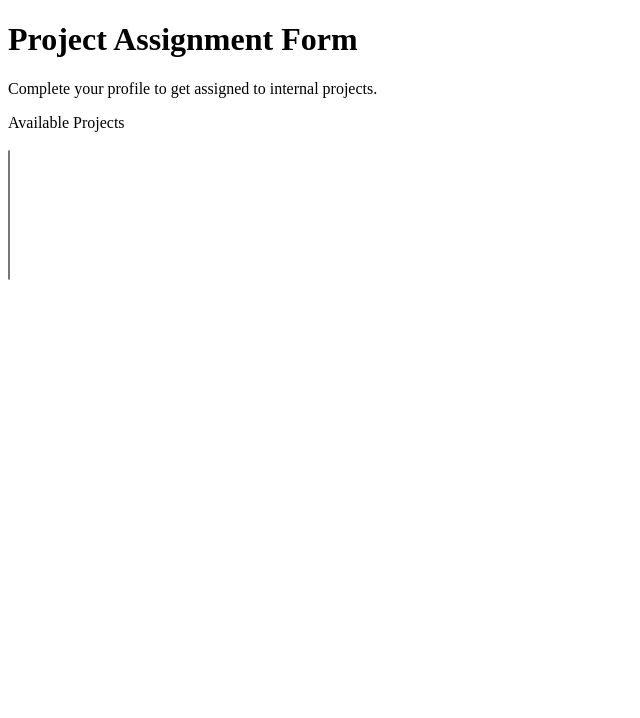
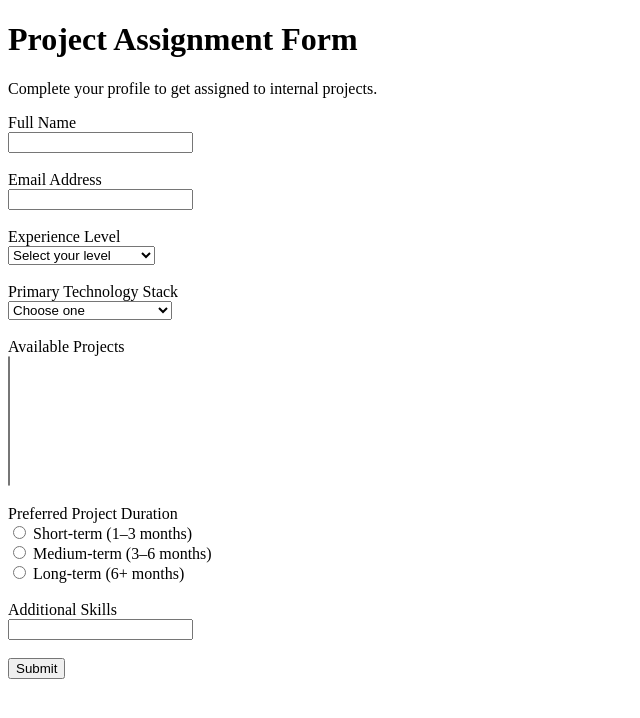
Before and after one commit to triineliskuum/telia-project-assignment, a FastAPI app: page / in a window 1280 px wide. Shown: the top 718 px of the page, without its empty margins (0-640 px from the left). Run offline with FastAPI, Linux system fonts and the light colour scheme.

Commit message:
assignment form ja selle esitamine

```diff
--- a/app/main.py
+++ b/app/main.py
@@ -1,4 +1,4 @@
-from fastapi import FastAPI, Request
+from fastapi import FastAPI, Request, Form
 from fastapi.responses import HTMLResponse
 from fastapi.templating import Jinja2Templates
 
@@ -27,6 +27,29 @@ def show_form(request: Request):
     finally:
         db.close()
 
+@app.post("/submit", response_class=HTMLResponse)
+def submit_form(
+    request: Request,
+    full_name: str = Form(...),
+    email: str = Form(...),
+    experience_level: str = Form(...),
+    primary_stack: str = Form(...),
+    preferred_duration: str = Form(...),
+    additional_skills: str = Form(""),
+    project_ids: list[int] = Form(...)
+):
+    return HTMLResponse(f"""
+        <h1>Form received successfully</h1>
+        <p><strong>Full name:</strong> {full_name}</p>
+        <p><strong>Email:</strong> {email}</p>
+        <p><strong>Experience level:</strong> {experience_level}</p>
+        <p><strong>Primary stack:</strong> {primary_stack}</p>
+        <p><strong>Preferred duration:</strong> {preferred_duration}</p>
+        <p><strong>Additional skills:</strong> {additional_skills}</p>
+        <p><strong>Selected project IDs:</strong> {project_ids}</p>
+        <p><a href="/">Back to form</a></p>
+    """)
+
 @app.get("/projects")
 def get_projects():
     db = SessionLocal()
--- a/app/templates/project_assignment.html
+++ b/app/templates/project_assignment.html
@@ -9,15 +9,53 @@
     <h1>Project Assignment Form</h1>
     <p>Complete your profile to get assigned to internal projects.</p>
 
-    <form>
-        <label for="projects">Available Projects</label>
-        <br><br>
+    <form action="/submit" method="post">
+        <label for="full_name">Full Name</label><br>
+        <input type="text" id="full_name" name="full_name"><br><br>
 
+        <label for="email">Email Address</label><br>
+        <input type="email" id="email" name="email"><br><br>
+
+        <label for="experience_level">Experience Level</label><br>
+        <select id="experience_level" name="experience_level">
+            <option value="">Select your level</option>
+            <option value="junior">Junior (0–2 years)</option>
+            <option value="mid">Mid-level (2–5 years)</option>
+            <option value="senior">Senior (5+ years)</option>
+        </select><br><br>
+
+        <label for="primary_stack">Primary Technology Stack</label><br>
+        <select id="primary_stack" name="primary_stack">
+            <option value="">Choose one</option>
+            <option value="backend">Backend Development</option>
+            <option value="frontend">Frontend Development</option>
+            <option value="fullstack">Full-Stack Development</option>
+            <option value="data">Data Engineering</option>
+            <option value="devops">DevOps</option>
+            <option value="mobile">Mobile Development</option>
+        </select><br><br>
+
+        <label for="projects">Available Projects</label><br>
         <select id="projects" name="project_ids" multiple size="8">
             {% for project in projects %}
                 <option value="{{ project.id }}">{{ project.name }}</option>
             {% endfor %}
-        </select>
+        </select><br><br>
+
+        <label>Preferred Project Duration</label><br>
+        <input type="radio" id="short" name="preferred_duration" value="short">
+        <label for="short">Short-term (1–3 months)</label><br>
+
+        <input type="radio" id="medium" name="preferred_duration" value="medium">
+        <label for="medium">Medium-term (3–6 months)</label><br>
+
+        <input type="radio" id="long" name="preferred_duration" value="long">
+        <label for="long">Long-term (6+ months)</label><br><br>
+
+        <label for="additional_skills">Additional Skills</label><br>
+        <input type="text" id="additional_skills" name="additional_skills"><br><br>
+
+        <button type="submit">Submit</button>
     </form>
 </body>
 </html>
```
